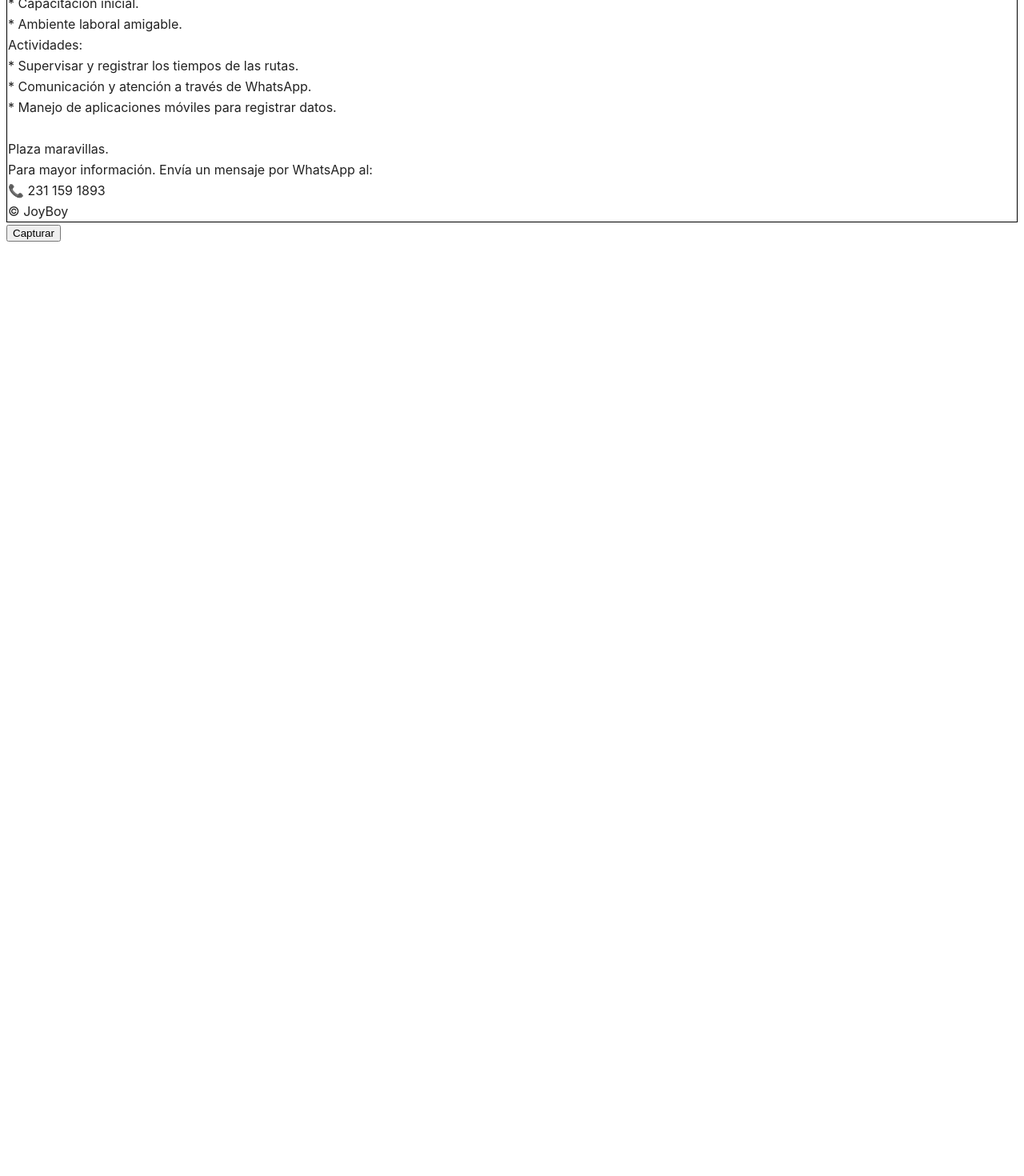
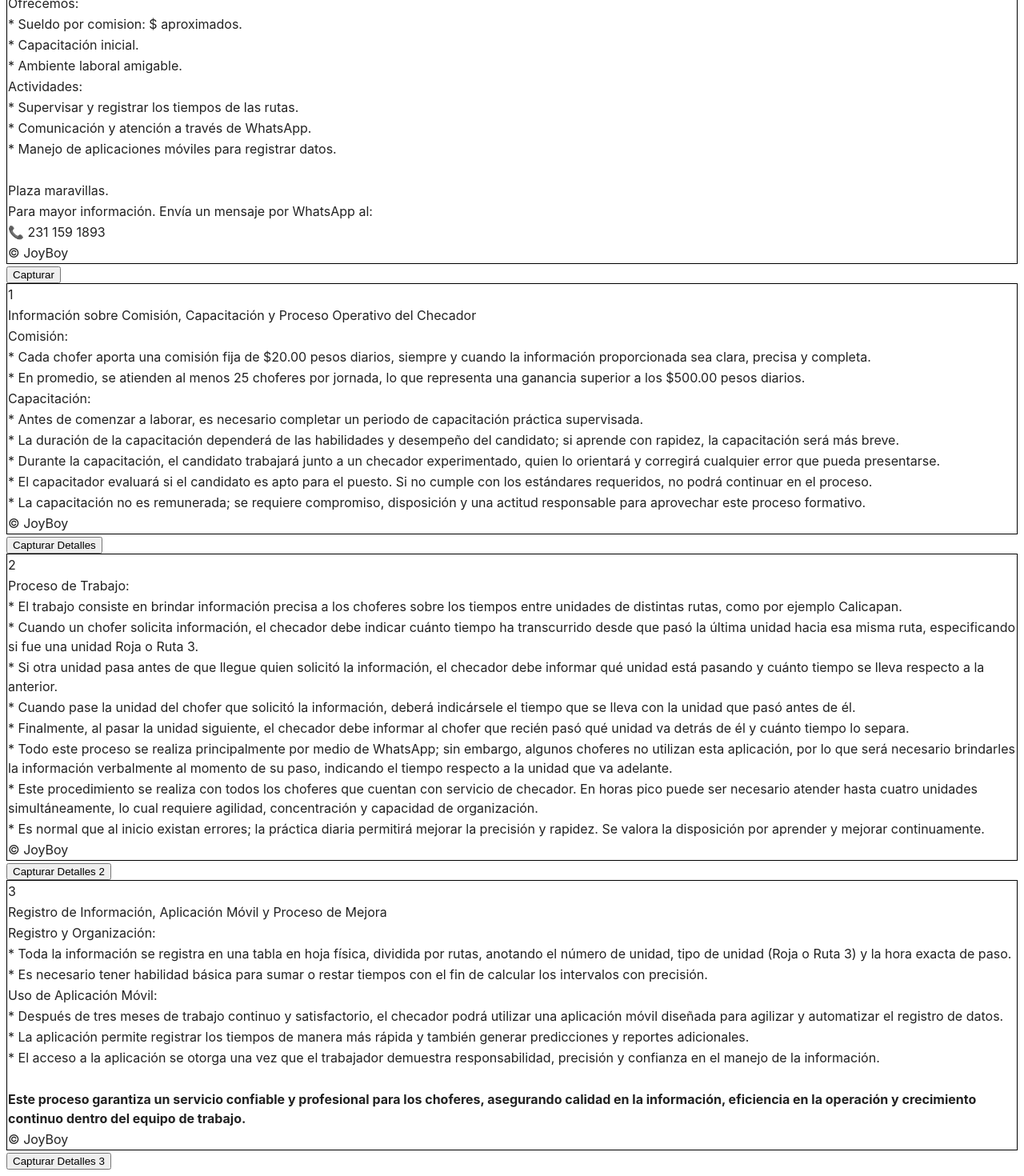
Before and after one commit to ingeabraham23/checadores, a React (Vite) app: page /#/empleo in a window 1280 px wide. Shown: the part 368-1838 px from the top of the page at 80% size. Before the commit the page ends 800 px from the top, so only its background shows below. Built offline with nearby package versions, Linux system fonts and the light colour scheme.

Commit message:
Detalles en empleo

```diff
--- a/src/components/Empleo.css
+++ b/src/components/Empleo.css
@@ -154,4 +154,24 @@
     text-align: center;
     font-size: 10px;
   }
+
+  .numero-pagina {
+  text-align: right;
+  padding: 10px 20px;
 }
+
+.circulo-pagina {
+  display: inline-flex;
+  justify-content: center;
+  align-items: center;
+  width: 36px;
+  height: 36px;
+  background-color: #b30000; /* color rojo profesional */
+  color: white;
+  font-weight: bold;
+  font-size: 18px;
+  border-radius: 50%;
+  box-shadow: 0 0 4px rgba(0, 0, 0, 0.3);
+}
+
+}
--- a/src/components/Empleo.jsx
+++ b/src/components/Empleo.jsx
@@ -8,6 +8,9 @@ function Empleo() {
   const [image, setImage] = useState(null);
 
   const tablaRef = useRef(null);
+  const tablaRefDetalles = useRef(null);
+  const tablaRefDetalles2 = useRef(null);
+  const tablaRefDetalles3 = useRef(null);
 
   const [inputs, setInputs] = useState({
     horario: "",
@@ -96,9 +99,11 @@ function Empleo() {
               Únete a Nuestro Equipo de Checadores de Transporte público
             </td>
           </tr>
+
           <tr>
             <td className="requisitos-empleo-encabezado">De lunes a viernes:</td>
           </tr>
+
           <tr>
             <td className="requisitos-empleo">De 9:00 am a 3:00 pm y de 4:00 pm a 8:30 pm</td>
           </tr>
@@ -109,10 +114,16 @@ function Empleo() {
             <td className="requisitos-empleo-encabezado">Requisitos:</td>
           </tr>
           <tr>
+            <td className="requisitos-empleo">* Sexo indistinto.</td>
+          </tr>
+          <tr>
+            <td className="requisitos-empleo">* Mayor de 16 años.</td>
+          </tr>
+          {/*           <tr>
             <td className="requisitos-empleo">
               * Estudios mínimos: Secundaria.
             </td>
-          </tr>
+          </tr> */}
           <tr>
             <td className="requisitos-empleo">
               * Habilidad para manejar WhatsApp y apps móviles.
@@ -121,6 +132,11 @@ function Empleo() {
           <tr>
             <td className="requisitos-empleo">
               * Contar con un celular de gama media.
+            </td>
+          </tr>
+          <tr>
+            <td className="requisitos-empleo">
+              * Contar con bateria externa (power bank).
             </td>
           </tr>
           <tr>
@@ -187,6 +203,241 @@ function Empleo() {
       >
         Capturar
       </button>
+      {/* DETALLES DETALLES DETALLES DETALLES DETALLES */}
+      <table
+        className="tabla-empleo"
+        ref={tablaRefDetalles}
+        style={{
+          border: "1px solid #000",
+          borderCollapse: "collapse",
+          width: "100%",
+        }}
+      >
+        <tbody>
+          <tr>
+            <td className="numero-pagina">
+              <div className="circulo-pagina">1</div>
+            </td>
+          </tr>
+          <tr>
+            <td className="encabezado-empleo">
+              Información sobre Comisión, Capacitación y Proceso Operativo del Checador
+            </td>
+          </tr>
+
+          <tr>
+            <td className="requisitos-empleo-encabezado">Comisión:</td>
+          </tr>
+          <tr>
+            <td className="requisitos-empleo">
+              * Cada chofer aporta una comisión fija de $20.00 pesos diarios, siempre y cuando la información proporcionada sea clara, precisa y completa.
+            </td>
+          </tr>
+          <tr>
+            <td className="requisitos-empleo">
+              * En promedio, se atienden al menos 25 choferes por jornada, lo que representa una ganancia superior a los $500.00 pesos diarios.
+            </td>
+          </tr>
+
+          <tr>
+            <td className="requisitos-empleo-encabezado">Capacitación:</td>
+          </tr>
+          <tr>
+            <td className="requisitos-empleo">
+              * Antes de comenzar a laborar, es necesario completar un periodo de capacitación práctica supervisada.
+            </td>
+          </tr>
+          <tr>
+            <td className="requisitos-empleo">
+              * La duración de la capacitación dependerá de las habilidades y desempeño del candidato; si aprende con rapidez, la capacitación será más breve.
+            </td>
+          </tr>
+          <tr>
+            <td className="requisitos-empleo">
+              * Durante la capacitación, el candidato trabajará junto a un checador experimentado, quien lo orientará y corregirá cualquier error que pueda presentarse.
+            </td>
+          </tr>
+          <tr>
+            <td className="requisitos-empleo">
+              * El capacitador evaluará si el candidato es apto para el puesto. Si no cumple con los estándares requeridos, no podrá continuar en el proceso.
+            </td>
+          </tr>
+          <tr>
+            <td className="requisitos-empleo">
+              * La capacitación no es remunerada; se requiere compromiso, disposición y una actitud responsable para aprovechar este proceso formativo.
+            </td>
+          </tr>
+
+
+        </tbody>
+
+        <tfoot>
+          <tr>
+            <td className="copyright-notificacion">© JoyBoy</td>
+          </tr>
+        </tfoot>
+      </table>
+      <button
+        className="boton-capturar"
+        onClick={() => capturarTabla(tablaRefDetalles.current)}
+      >
+        Capturar Detalles
+      </button>
+
+      {/* DETALLES 2 DETALLES 2 DETALLES 2 DETALLES 2 */}
+
+      <table
+        className="tabla-empleo"
+        ref={tablaRefDetalles2}
+        style={{
+          border: "1px solid #000",
+          borderCollapse: "collapse",
+          width: "100%",
+        }}
+      >
+        <tbody>
+          <tr>
+            <td className="numero-pagina">
+              <div className="circulo-pagina">2</div>
+            </td>
+          </tr>
+          <tr>
+            <td className="requisitos-empleo-encabezado">Proceso de Trabajo:</td>
+          </tr>
+          <tr>
+            <td className="requisitos-empleo">
+              * El trabajo consiste en brindar información precisa a los choferes sobre los tiempos entre unidades de distintas rutas, como por ejemplo Calicapan.
+            </td>
+          </tr>
+          <tr>
+            <td className="requisitos-empleo">
+              * Cuando un chofer solicita información, el checador debe indicar cuánto tiempo ha transcurrido desde que pasó la última unidad hacia esa misma ruta, especificando si fue una unidad Roja o Ruta 3.
+            </td>
+          </tr>
+          <tr>
+            <td className="requisitos-empleo">
+              * Si otra unidad pasa antes de que llegue quien solicitó la información, el checador debe informar qué unidad está pasando y cuánto tiempo se lleva respecto a la anterior.
+            </td>
+          </tr>
+          <tr>
+            <td className="requisitos-empleo">
+              * Cuando pase la unidad del chofer que solicitó la información, deberá indicársele el tiempo que se lleva con la unidad que pasó antes de él.
+            </td>
+          </tr>
+          <tr>
+            <td className="requisitos-empleo">
+              * Finalmente, al pasar la unidad siguiente, el checador debe informar al chofer que recién pasó qué unidad va detrás de él y cuánto tiempo lo separa.
+            </td>
+          </tr>
+          <tr>
+            <td className="requisitos-empleo">
+              * Todo este proceso se realiza principalmente por medio de WhatsApp; sin embargo, algunos choferes no utilizan esta aplicación, por lo que será necesario brindarles la información verbalmente al momento de su paso, indicando el tiempo respecto a la unidad que va adelante.
+            </td>
+          </tr>
+          <tr>
+            <td className="requisitos-empleo">
+              * Este procedimiento se realiza con todos los choferes que cuentan con servicio de checador. En horas pico puede ser necesario atender hasta cuatro unidades simultáneamente, lo cual requiere agilidad, concentración y capacidad de organización.
+            </td>
+          </tr>
+          <tr>
+            <td className="requisitos-empleo">
+              * Es normal que al inicio existan errores; la práctica diaria permitirá mejorar la precisión y rapidez. Se valora la disposición por aprender y mejorar continuamente.
+            </td>
+          </tr>
+        </tbody>
+
+        <tfoot>
+          <tr>
+            <td className="copyright-notificacion">© JoyBoy</td>
+          </tr>
+        </tfoot>
+      </table>
+      <button
+        className="boton-capturar"
+        onClick={() => capturarTabla(tablaRefDetalles2.current)}
+      >
+        Capturar Detalles 2
+      </button>
+
+
+
+      {/* DETALLES 3 DETALLES 3 DETALLES 3 DETALLES 3 */}
+      <table
+        className="tabla-empleo"
+        ref={tablaRefDetalles3}
+        style={{
+          border: "1px solid #000",
+          borderCollapse: "collapse",
+          width: "100%",
+        }}
+      >
+        <tbody>
+          <tr>
+            <td className="numero-pagina">
+              <div className="circulo-pagina">3</div>
+            </td>
+          </tr>
+          <tr>
+            <td className="encabezado-empleo">
+              Registro de Información, Aplicación Móvil y Proceso de Mejora
+            </td>
+          </tr>
+
+          <tr>
+            <td className="requisitos-empleo-encabezado">Registro y Organización:</td>
+          </tr>
+          <tr>
+            <td className="requisitos-empleo">
+              * Toda la información se registra en una tabla en hoja física, dividida por rutas, anotando el número de unidad, tipo de unidad (Roja o Ruta 3) y la hora exacta de paso.
+            </td>
+          </tr>
+          <tr>
+            <td className="requisitos-empleo">
+              * Es necesario tener habilidad básica para sumar o restar tiempos con el fin de calcular los intervalos con precisión.
+            </td>
+          </tr>
+
+          <tr>
+            <td className="requisitos-empleo-encabezado">Uso de Aplicación Móvil:</td>
+          </tr>
+          <tr>
+            <td className="requisitos-empleo">
+              * Después de tres meses de trabajo continuo y satisfactorio, el checador podrá utilizar una aplicación móvil diseñada para agilizar y automatizar el registro de datos.
+            </td>
+          </tr>
+          <tr>
+            <td className="requisitos-empleo">
+              * La aplicación permite registrar los tiempos de manera más rápida y también generar predicciones y reportes adicionales.
+            </td>
+          </tr>
+          <tr>
+            <td className="requisitos-empleo">
+              * El acceso a la aplicación se otorga una vez que el trabajador demuestra responsabilidad, precisión y confianza en el manejo de la información.
+            </td>
+          </tr>
+          <tr>
+            <td>
+              <br></br>
+            </td>
+          </tr>
+          <tr>
+            <td className="requisitos-empleo">
+              <b>Este proceso garantiza un servicio confiable y profesional para los choferes, asegurando calidad en la información, eficiencia en la operación y crecimiento continuo dentro del equipo de trabajo.</b>
+            </td>
+          </tr>
+        </tbody>
+        <tfoot>
+          <tr>
+            <td className="copyright-notificacion">© JoyBoy</td>
+          </tr>
+        </tfoot>
+      </table>
+      <button
+        className="boton-capturar"
+        onClick={() => capturarTabla(tablaRefDetalles3.current)}
+      >
+        Capturar Detalles 3
+      </button>
     </div>
   );
 }
```
